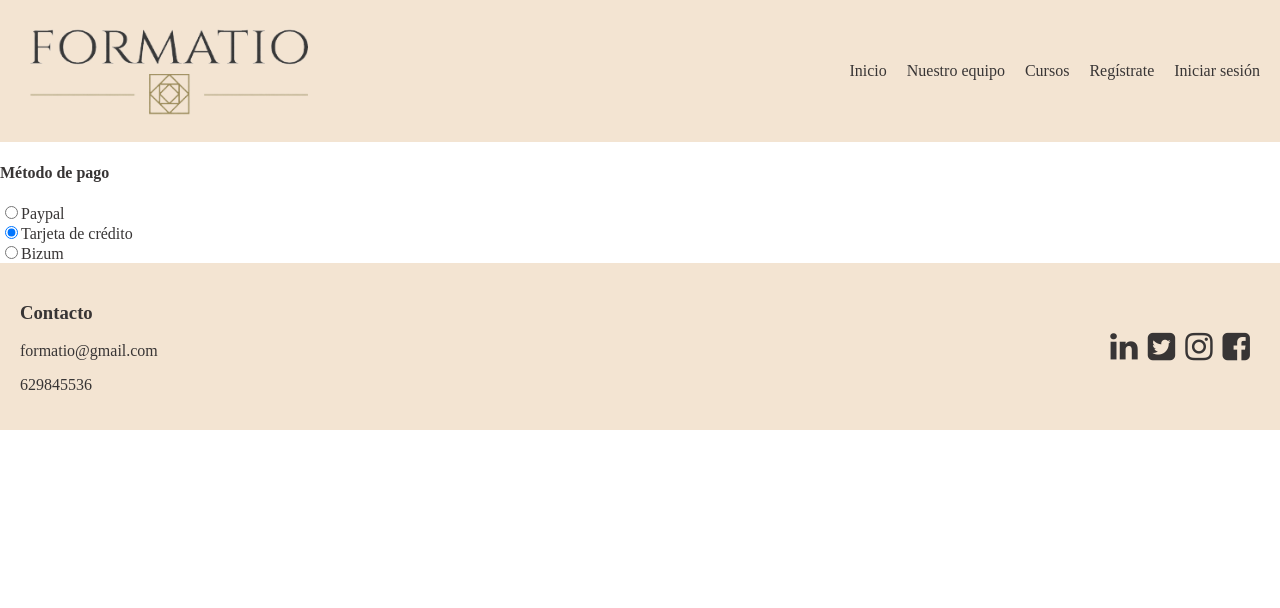
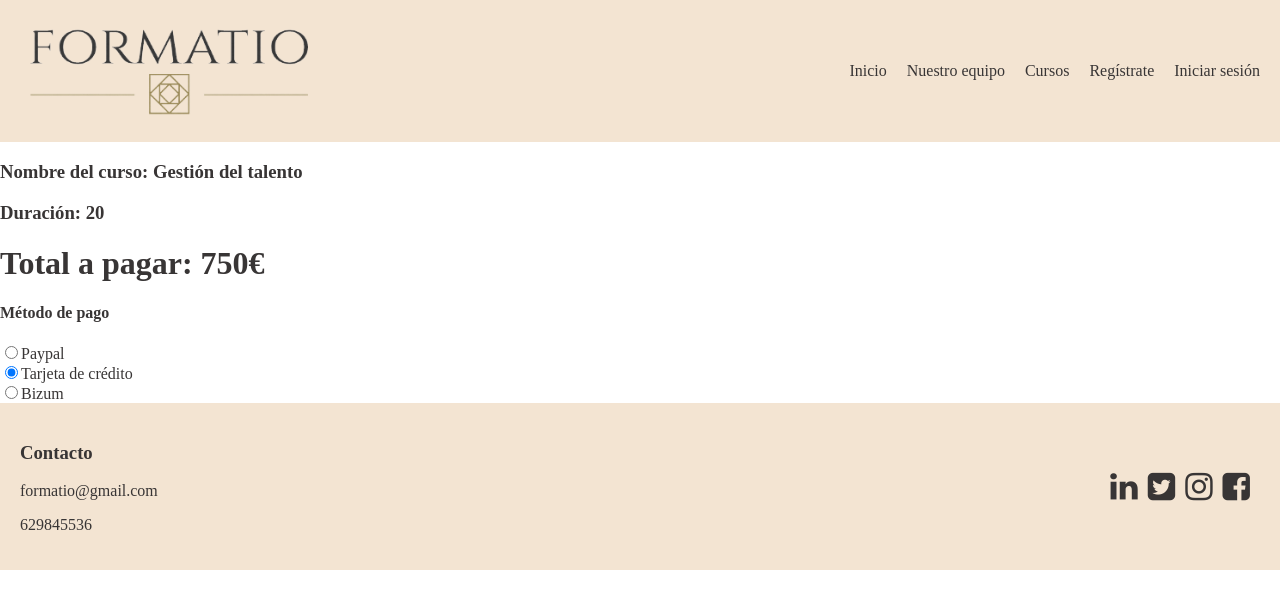
Before and after one commit to Elvira-88/final-project-client, a React (Create React App) app: page /hire-course in a window 1280 px wide. Shown: the top 608 px of the page. Built offline with nearby package versions, Linux system fonts and the light colour scheme.

Commit message:
HireCourse in progress

```diff
--- a/src/pages/hire-course/HireCourse.js
+++ b/src/pages/hire-course/HireCourse.js
@@ -1,4 +1,5 @@
-import React from 'react'
+import {useState, useEffect} from "react";
+import {useParams} from "react-router-dom";
 
 export default function HireCourse() {
 
@@ -6,11 +7,27 @@ export default function HireCourse() {
     //TODO: obtener parametro id
     //TODO: hacer una peticion para obtener la info del curso de ese ID y actualizamos el estado
 
+    const [CourseData, setCourseData] = useState({});
+
+    // const {course} = useParams();
+
+    // const COURSES_URL = "https://api/formatio/courses/";
+
+    useEffect(() => {
+        // fetch(`${COURSES_URL}${course}`)
+        // .then(response => response.json())
+        // .then(data => setCourseData(data))
+        const data = {id:5, name: "Gestión del talento", description: "Enfocado para directivos y personal de rrhh", teacher: "Lorena Martínez Crespo", duration: "20", price: "750€"};
+        setCourseData(data)
+    }, [])
 
 
     return (
         <div>
             {/* TODO: Imprimimos nuestro estado con la info del curso */}
+            <h3>Nombre del curso: {CourseData.name}</h3>
+            <h3>Duración: {CourseData.duration}</h3>
+            <h1>Total a pagar: {CourseData.price}</h1>
             <div>
                 <h4>Método de pago</h4>
                 <div>
```
Also changed, not shown: src/pages/login/Login.js (+11 -0 lines).
